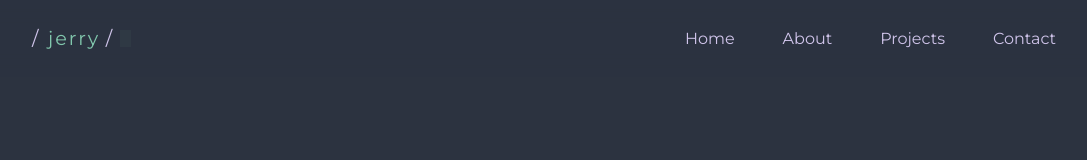
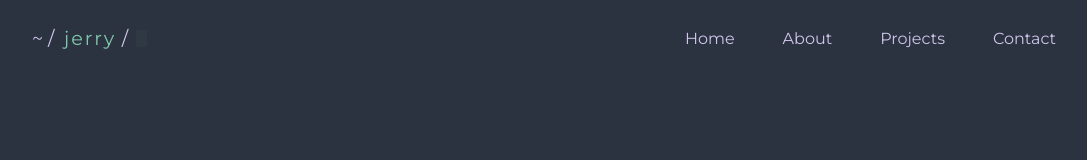
Before and after one commit to JerryLeeMelton/Trellis, a Next.js app: page / in a window 1280 px wide. Shown: the top 160 px of the page, without its empty margins (96-1183 px from the left). Built offline with nearby package versions, Linux system fonts and the light colour scheme.

Commit message:
Add ~ to NavBar

```diff
--- a/components/nav/NavBar.tsx
+++ b/components/nav/NavBar.tsx
@@ -4,7 +4,7 @@ export default function NavBar() {
       <div className="nav-inner-container">
         <div className="nav-path-container">
           <p>
-            /
+            ~ /
             <a href="/" className="nav-path-link">
               jerry
             </a>
```
